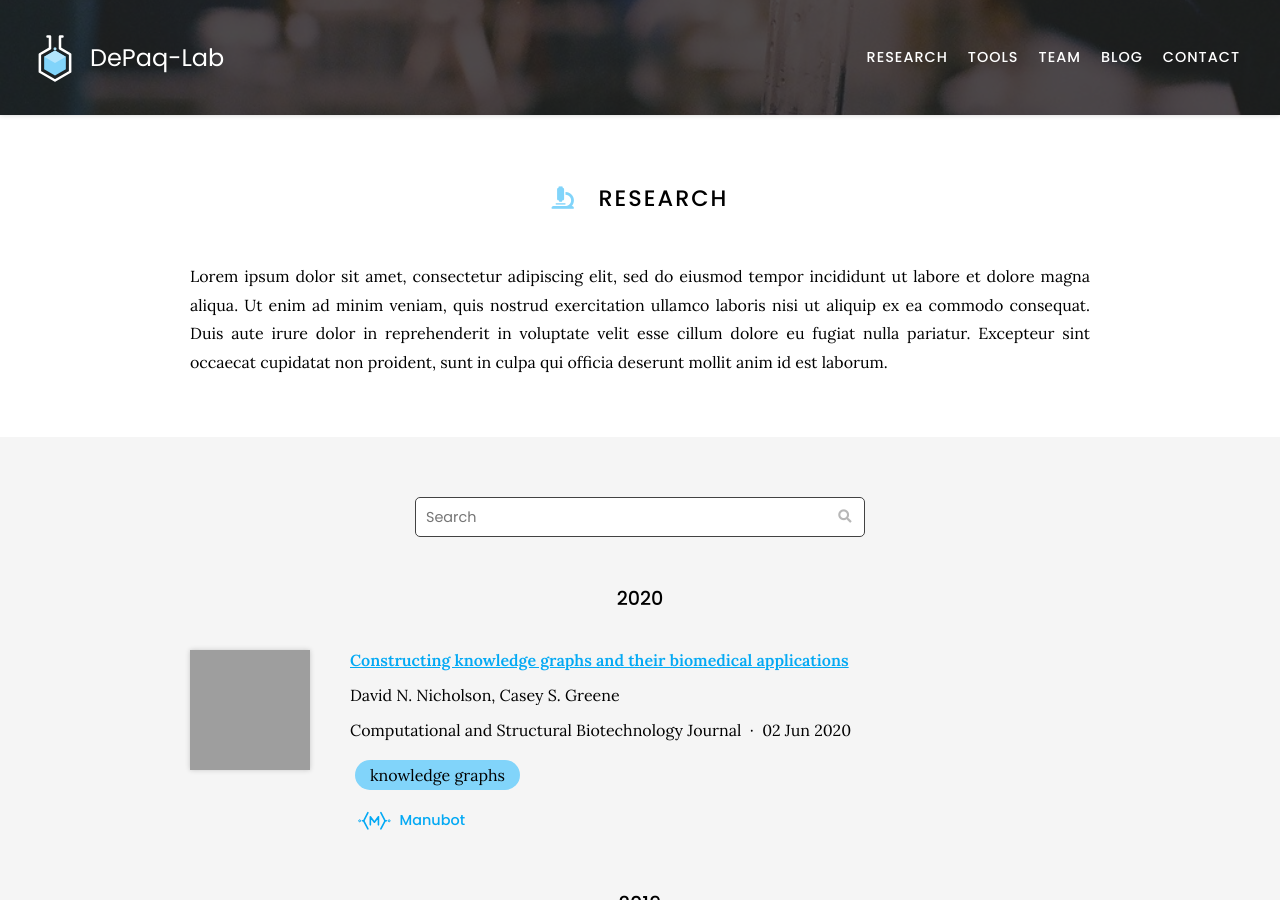
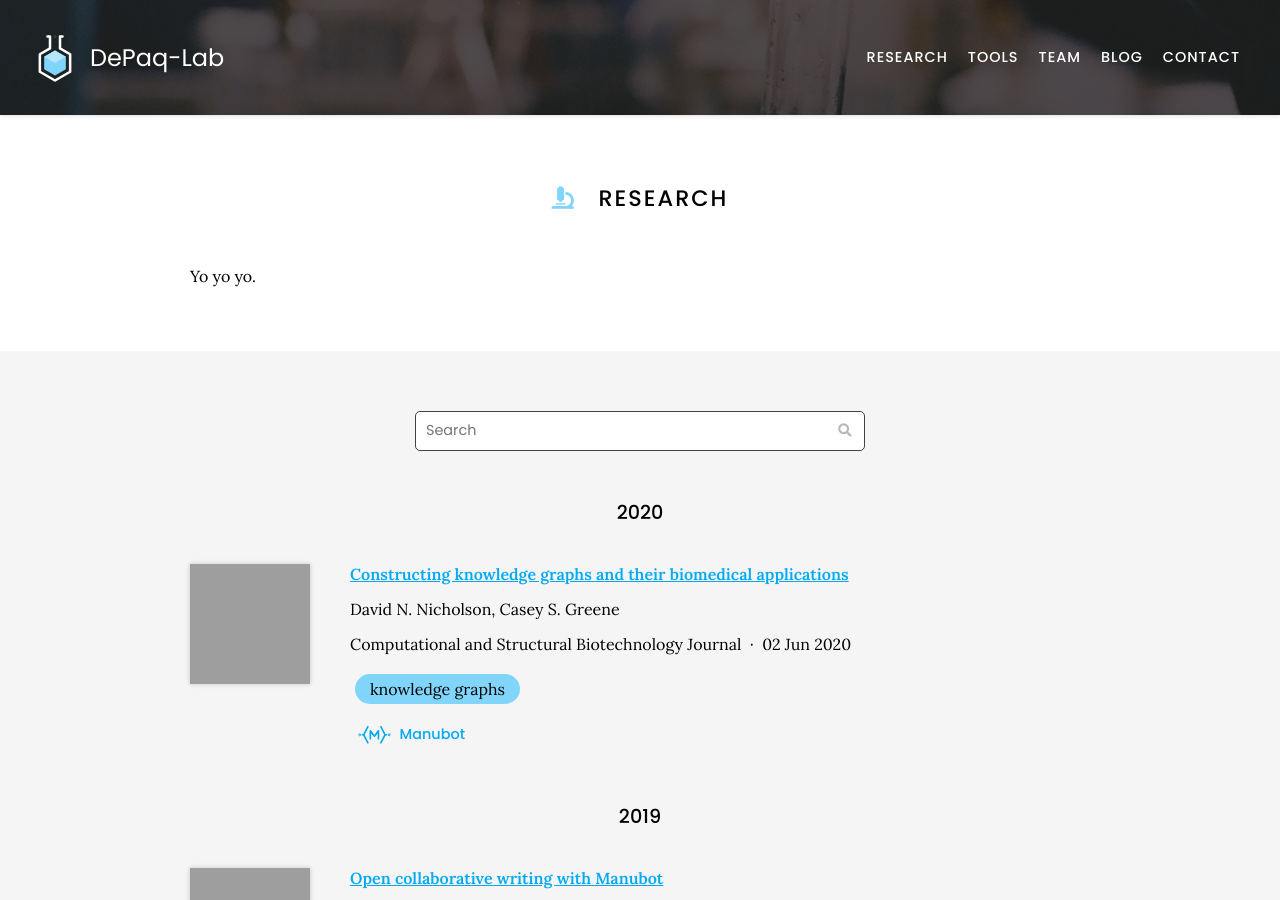
Before and after one commit to GrantMcConachie/depasquale-lab.github.io, a Jekyll site: the page built from research/index.md, in a window 1280 px wide and 900 px high. Built offline with Jekyll 4.4.1, drawn with Linux system fonts in a browser that asks for light colours; nearby versions of some CDN libraries; grey boxes are pictures that could not be loaded.

Commit message:
Update index.md

```diff
--- a/research/index.md
+++ b/research/index.md
@@ -7,10 +7,7 @@ nav:
 
 # <i class="fas fa-microscope"></i>Research
 
-Lorem ipsum dolor sit amet, consectetur adipiscing elit, sed do eiusmod tempor incididunt ut labore et dolore magna aliqua.
-Ut enim ad minim veniam, quis nostrud exercitation ullamco laboris nisi ut aliquip ex ea commodo consequat.
-Duis aute irure dolor in reprehenderit in voluptate velit esse cillum dolore eu fugiat nulla pariatur.
-Excepteur sint occaecat cupidatat non proident, sunt in culpa qui officia deserunt mollit anim id est laborum.
+Yo yo yo.
 
 {% include section.html %}
 
```
